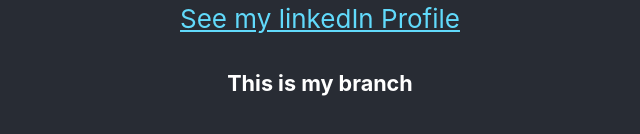
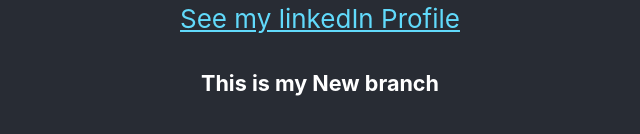
Before and after one commit to shubhambmeshram/portfolio, a React (Create React App) app: page / in a window 1280 px wide. Shown: the part 534-668 px from the top of the page, without its empty margins (320-960 px from the left). Built offline with nearby package versions, Linux system fonts and the light colour scheme.

Commit message:
new branch

```diff
--- a/src/App.js
+++ b/src/App.js
@@ -17,7 +17,7 @@ function App() {
         >
           See my linkedIn Profile
         </a>
-        <h5>This is my branch</h5>
+        <h5>This is my New branch</h5>
       </header>
     </div>
   );
```
